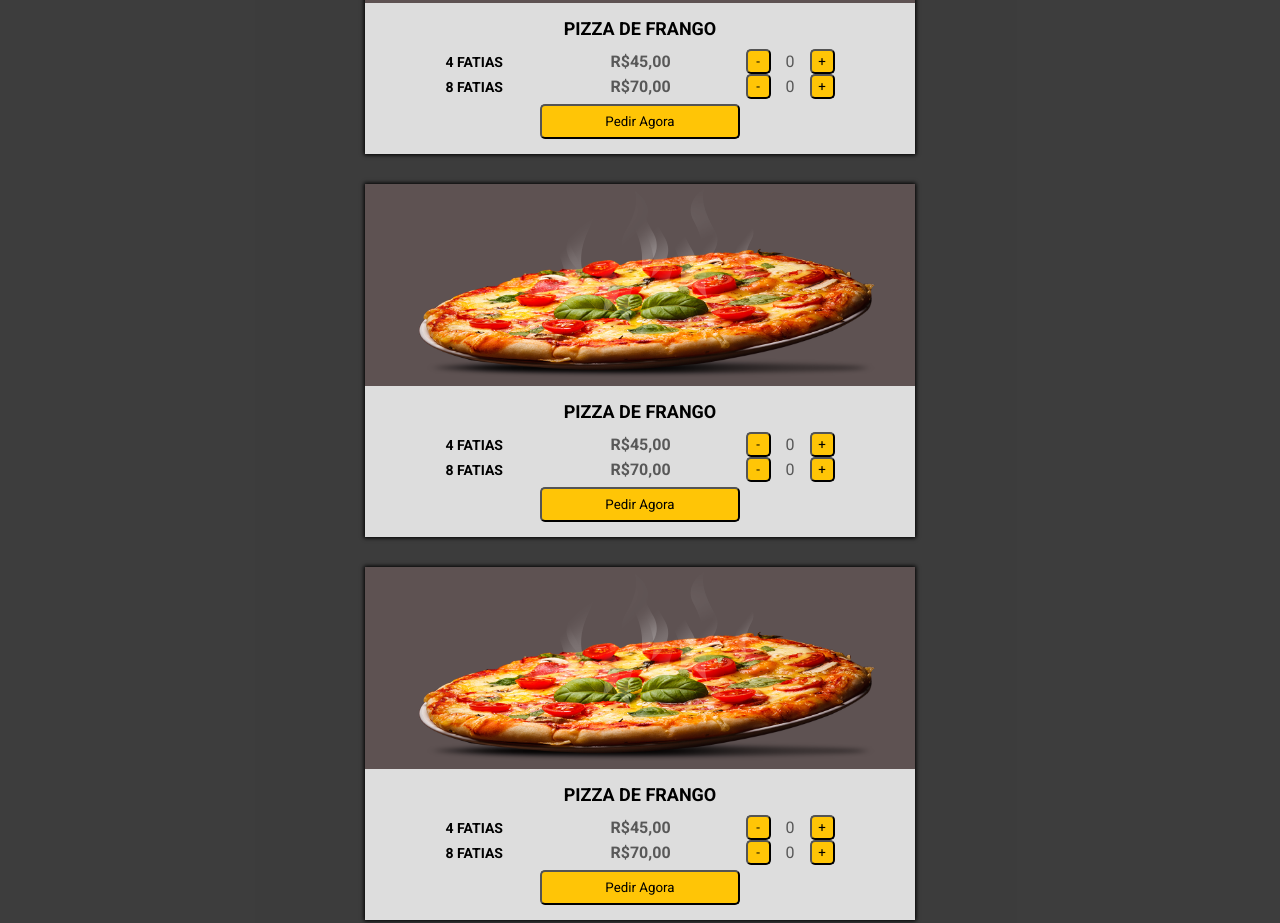
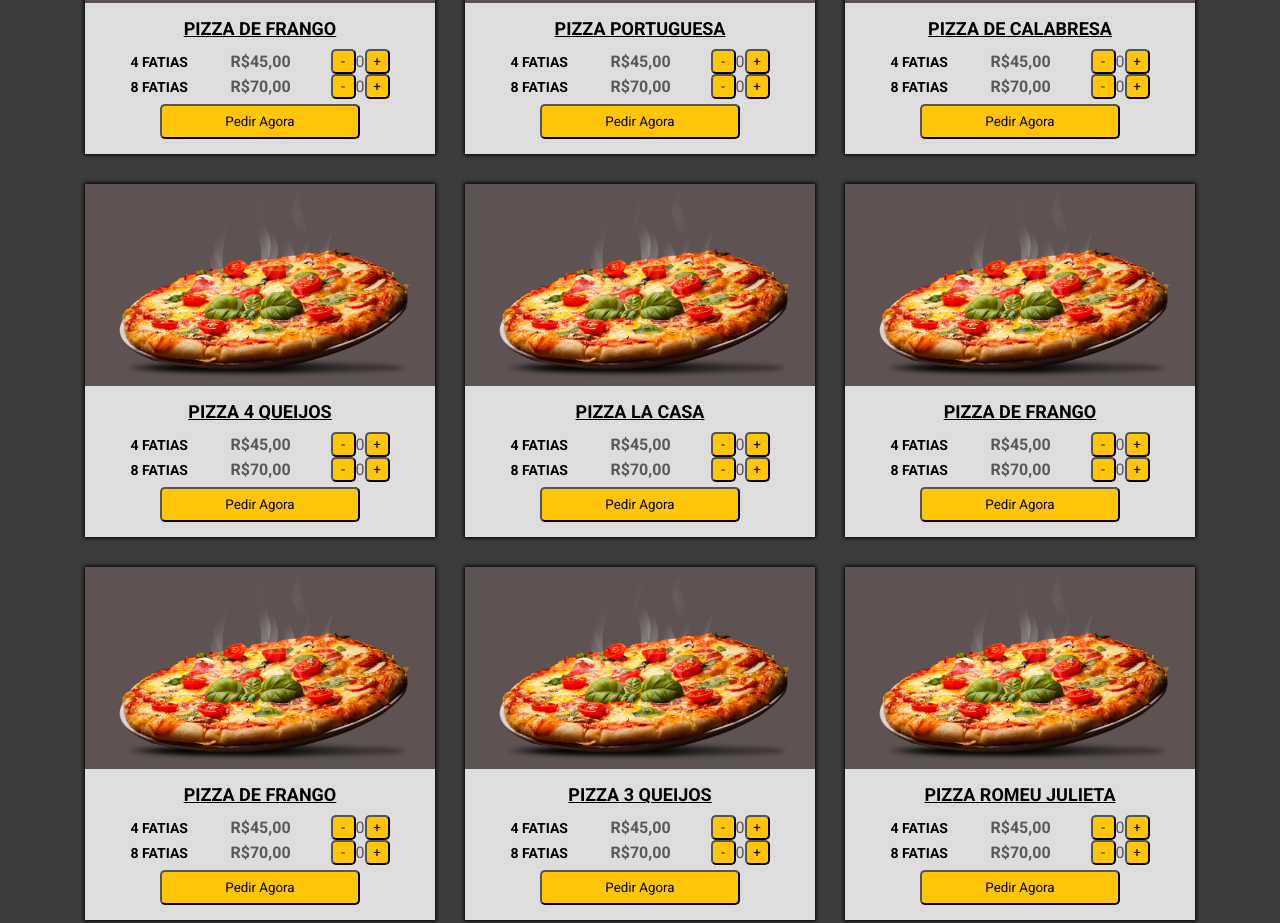
Before and after one commit to Matheus974/Site-Pizzaria, a plain HTML site: page index.html in a window 1280 px wide. Shown: the part 1629-2552 px from the top of the page. Drawn offline with nearby package versions, Linux system fonts and the light colour scheme.

Commit message:
Trabalhando Na Responsividade

```diff
--- a/assets/css/style.css
+++ b/assets/css/style.css
@@ -278,11 +278,11 @@ html {
 }
 
 .itens-cardapio {
-    width: 80%;
+    width: 90%;
     margin-top: 2rem;
     margin-bottom: 2rem;
     display: grid;
-    grid-template-columns: repeat(auto-fit, minmax(250px, 550px));
+    grid-template-columns: repeat(auto-fit, minmax(150px, 350px));
     justify-content: center;
     align-items: center;
     gap: 30px;
@@ -301,6 +301,8 @@ html {
 .itens-cardapio .info .contador {
     display: flex;
     border: none;
+    width: 100%;
+    flex-wrap: nowrap;
     background-color: rgb(221, 221, 221);
     justify-content: center;
     align-items: center;
@@ -310,8 +312,6 @@ html {
 
 .itens-cardapio .info .contador span {
     margin: 0;
-    padding-left: 1.5rem;
-    padding-right: 1.5rem;
 }
 
 .itens-cardapio img {
@@ -323,6 +323,7 @@ html {
 .itens-cardapio .info h3 {
     font-size: 1.8rem;
     text-transform: uppercase;
+    text-decoration: underline;
     margin-bottom: 1rem;
 
 }
@@ -333,7 +334,7 @@ html {
     display: grid;
     justify-content: center;
     align-items: center;
-    grid-template-columns: 150px 150px;
+    grid-template-columns: 100px 100px;
 
 }
 
@@ -408,7 +409,7 @@ html {
 }
 
 .secaoContatos {
-    width: 450px;
+    width: 650px;
     display: flex;
     align-items: center;
     justify-content: space-between;
@@ -452,6 +453,7 @@ footer a {
 
 
 
+
 @media (max-width: 768px) {
 
     html {
--- a/index.html
+++ b/index.html
@@ -147,7 +147,85 @@
                     <img src="./assets/img/logoPizza.png" alt="Pizza de Frango">
 
                     <div class="info">
-                        <h3>Pizza de Frango</h3>
+                        <h3>Pizza Portuguesa</h3>
+                        <div class="contador">
+                            <h4>4 fatias<span>R$45,00</span></h4>
+                            <button class="btnPedir">-</button>
+                            <span id="conte">0</span>
+                            <button class="btnPedir" >+</button>
+
+                        </div>
+                        <div class="contador">
+                            <h4>8 fatias<span>R$70,00</span></h4>
+                            <button class="btnPedir">-</button>
+                            <span id="conte">0</span>
+                            <button class="btnPedir">+</button>
+
+                        </div>
+
+
+
+                        <button class="pedir">Pedir Agora</button>
+                    </div>
+                </div>
+
+                <div class="item">
+                    <img src="./assets/img/logoPizza.png" alt="Pizza de Frango">
+
+                    <div class="info">
+                        <h3>Pizza de Calabresa</h3>
+                        <div class="contador">
+                            <h4>4 fatias<span>R$45,00</span></h4>
+                            <button class="btnPedir">-</button>
+                            <span id="conte">0</span>
+                            <button class="btnPedir" >+</button>
+
+                        </div>
+                        <div class="contador">
+                            <h4>8 fatias<span>R$70,00</span></h4>
+                            <button class="btnPedir">-</button>
+                            <span id="conte">0</span>
+                            <button class="btnPedir">+</button>
+
+                        </div>
+
+
+
+                        <button class="pedir">Pedir Agora</button>
+                    </div>
+                </div>
+
+                <div class="item">
+                    <img src="./assets/img/logoPizza.png" alt="Pizza de Frango">
+
+                    <div class="info">
+                        <h3>Pizza 4 queijos</h3>
+                        <div class="contador">
+                            <h4>4 fatias<span>R$45,00</span></h4>
+                            <button class="btnPedir">-</button>
+                            <span id="conte">0</span>
+                            <button class="btnPedir" >+</button>
+
+                        </div>
+                        <div class="contador">
+                            <h4>8 fatias<span>R$70,00</span></h4>
+                            <button class="btnPedir">-</button>
+                            <span id="conte">0</span>
+                            <button class="btnPedir">+</button>
+
+                        </div>
+
+
+
+                        <button class="pedir">Pedir Agora</button>
+                    </div>
+                </div>
+
+                <div class="item">
+                    <img src="./assets/img/logoPizza.png" alt="Pizza de Frango">
+
+                    <div class="info">
+                        <h3>Pizza La Casa</h3>
                         <div class="contador">
                             <h4>4 fatias<span>R$45,00</span></h4>
                             <button class="btnPedir">-</button>
@@ -225,7 +303,7 @@
                     <img src="./assets/img/logoPizza.png" alt="Pizza de Frango">
 
                     <div class="info">
-                        <h3>Pizza de Frango</h3>
+                        <h3>Pizza 3 queijos</h3>
                         <div class="contador">
                             <h4>4 fatias<span>R$45,00</span></h4>
                             <button class="btnPedir">-</button>
@@ -251,85 +329,7 @@
                     <img src="./assets/img/logoPizza.png" alt="Pizza de Frango">
 
                     <div class="info">
-                        <h3>Pizza de Frango</h3>
-                        <div class="contador">
-                            <h4>4 fatias<span>R$45,00</span></h4>
-                            <button class="btnPedir">-</button>
-                            <span id="conte">0</span>
-                            <button class="btnPedir" >+</button>
-
-                        </div>
-                        <div class="contador">
-                            <h4>8 fatias<span>R$70,00</span></h4>
-                            <button class="btnPedir">-</button>
-                            <span id="conte">0</span>
-                            <button class="btnPedir">+</button>
-
-                        </div>
-
-
-
-                        <button class="pedir">Pedir Agora</button>
-                    </div>
-                </div>
-
-                <div class="item">
-                    <img src="./assets/img/logoPizza.png" alt="Pizza de Frango">
-
-                    <div class="info">
-                        <h3>Pizza de Frango</h3>
-                        <div class="contador">
-                            <h4>4 fatias<span>R$45,00</span></h4>
-                            <button class="btnPedir">-</button>
-                            <span id="conte">0</span>
-                            <button class="btnPedir" >+</button>
-
-                        </div>
-                        <div class="contador">
-                            <h4>8 fatias<span>R$70,00</span></h4>
-                            <button class="btnPedir">-</button>
-                            <span id="conte">0</span>
-                            <button class="btnPedir">+</button>
-
-                        </div>
-
-
-
-                        <button class="pedir">Pedir Agora</button>
-                    </div>
-                </div>
-
-                <div class="item">
-                    <img src="./assets/img/logoPizza.png" alt="Pizza de Frango">
-
-                    <div class="info">
-                        <h3>Pizza de Frango</h3>
-                        <div class="contador">
-                            <h4>4 fatias<span>R$45,00</span></h4>
-                            <button class="btnPedir">-</button>
-                            <span id="conte">0</span>
-                            <button class="btnPedir" >+</button>
-
-                        </div>
-                        <div class="contador">
-                            <h4>8 fatias<span>R$70,00</span></h4>
-                            <button class="btnPedir">-</button>
-                            <span id="conte">0</span>
-                            <button class="btnPedir">+</button>
-
-                        </div>
-
-
-
-                        <button class="pedir">Pedir Agora</button>
-                    </div>
-                </div>
-
-                <div class="item">
-                    <img src="./assets/img/logoPizza.png" alt="Pizza de Frango">
-
-                    <div class="info">
-                        <h3>Pizza de Frango</h3>
+                        <h3>Pizza Romeu Julieta</h3>
                         <div class="contador">
                             <h4>4 fatias<span>R$45,00</span></h4>
                             <button class="btnPedir">-</button>
```
